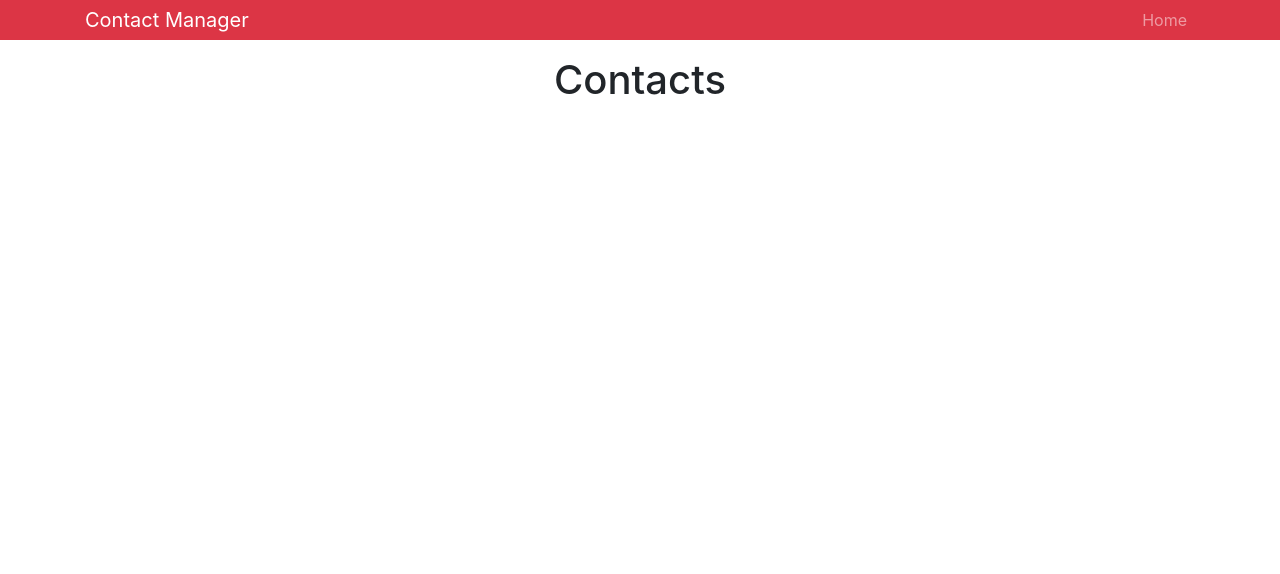
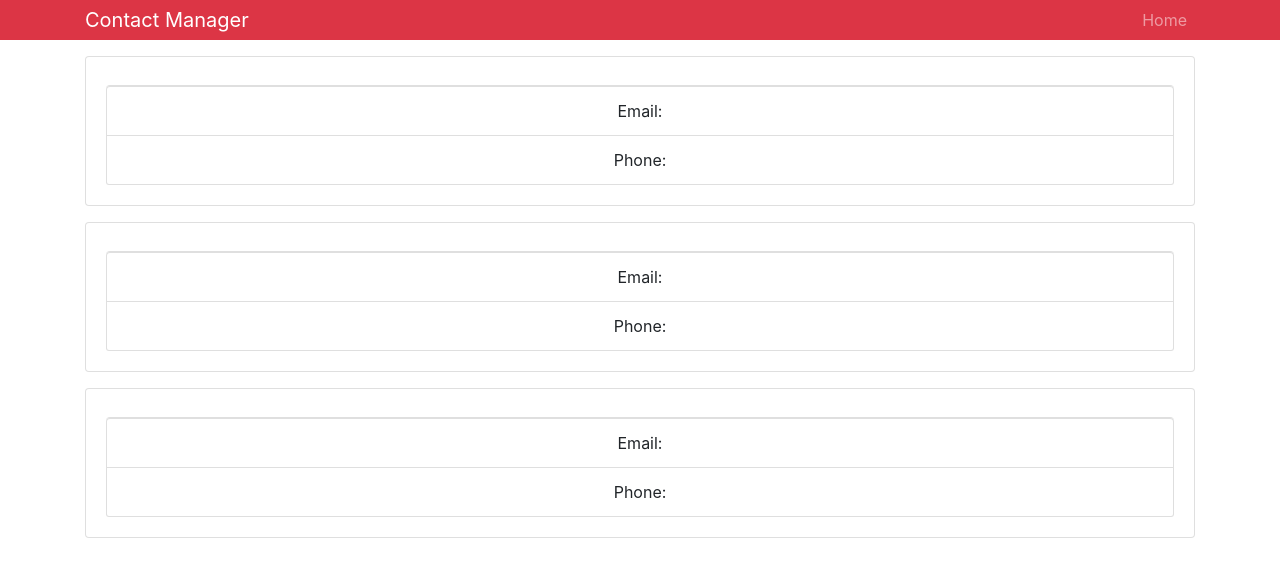
Before and after one commit to atom888/contact-manager, a React (Create React App) app: page / in a window 1280 px wide. Shown: the top 574 px of the page. Built offline with nearby package versions, Linux system fonts and the light colour scheme.

Commit message:
Added state to the componet and passed data to Contact component

```diff
--- a/src/components/Contacts.jsx
+++ b/src/components/Contacts.jsx
@@ -1,10 +1,41 @@
 import React, { Component } from "react";
+import Contact from "./Contact";
 
 class Contacts extends Component {
+  constructor(props) {
+    super(props);
+    this.state = {
+      contacts: [
+        {
+          id: 1,
+          name: "John Doe",
+          email: "jdoe@gmail.com",
+          phone: "555-555-5555"
+        },
+        {
+          id: 2,
+          name: "Karen Williams",
+          email: "karen@gmail.com",
+          phone: "222-222-2222"
+        },
+        {
+          id: 2,
+          name: "Henry Johnson",
+          email: "henry@gmail.com",
+          phone: "666-666-6666"
+        }
+      ]
+    };
+  }
+
   render() {
+    const { contacts } = this.state;
+
     return (
       <div>
-        <h1>Contacts</h1>
+        {contacts.map(contact => (
+          <Contact key={contact.id} contact={contact} />
+        ))}
       </div>
     );
   }
```
